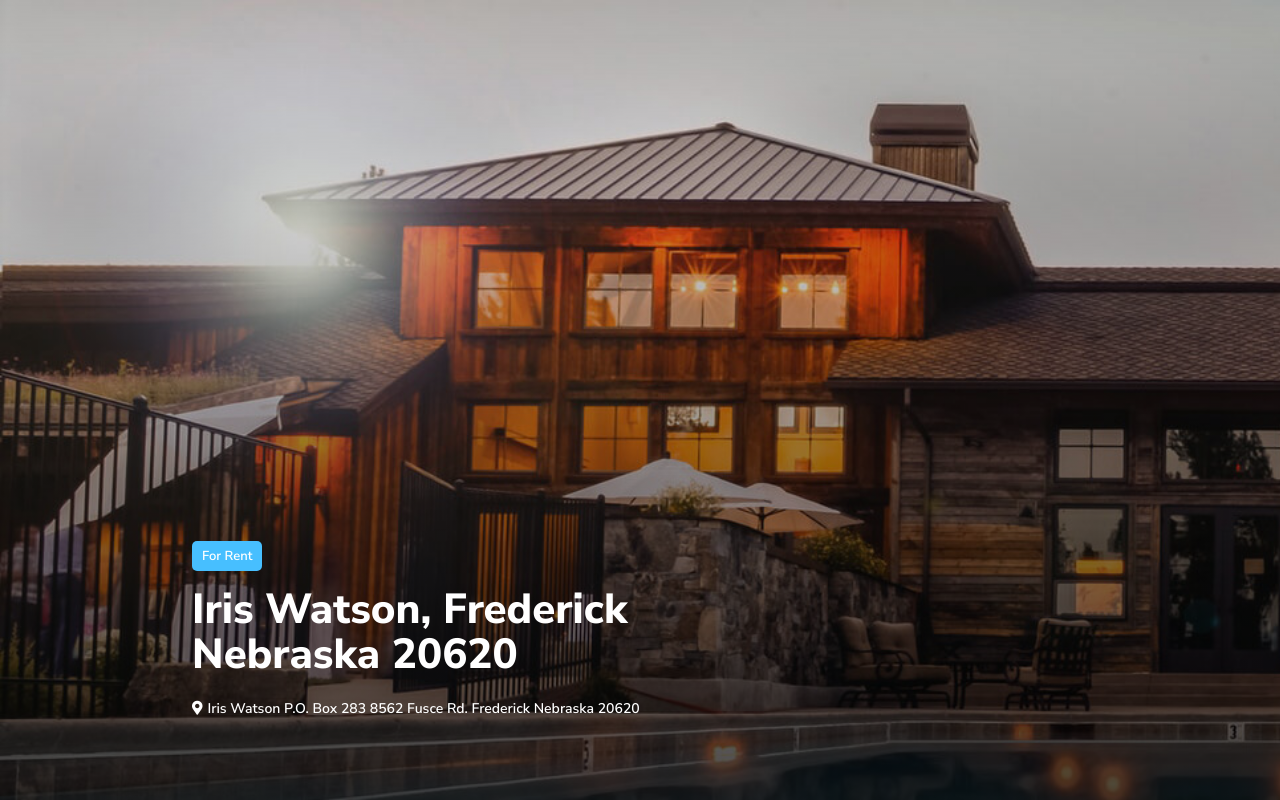
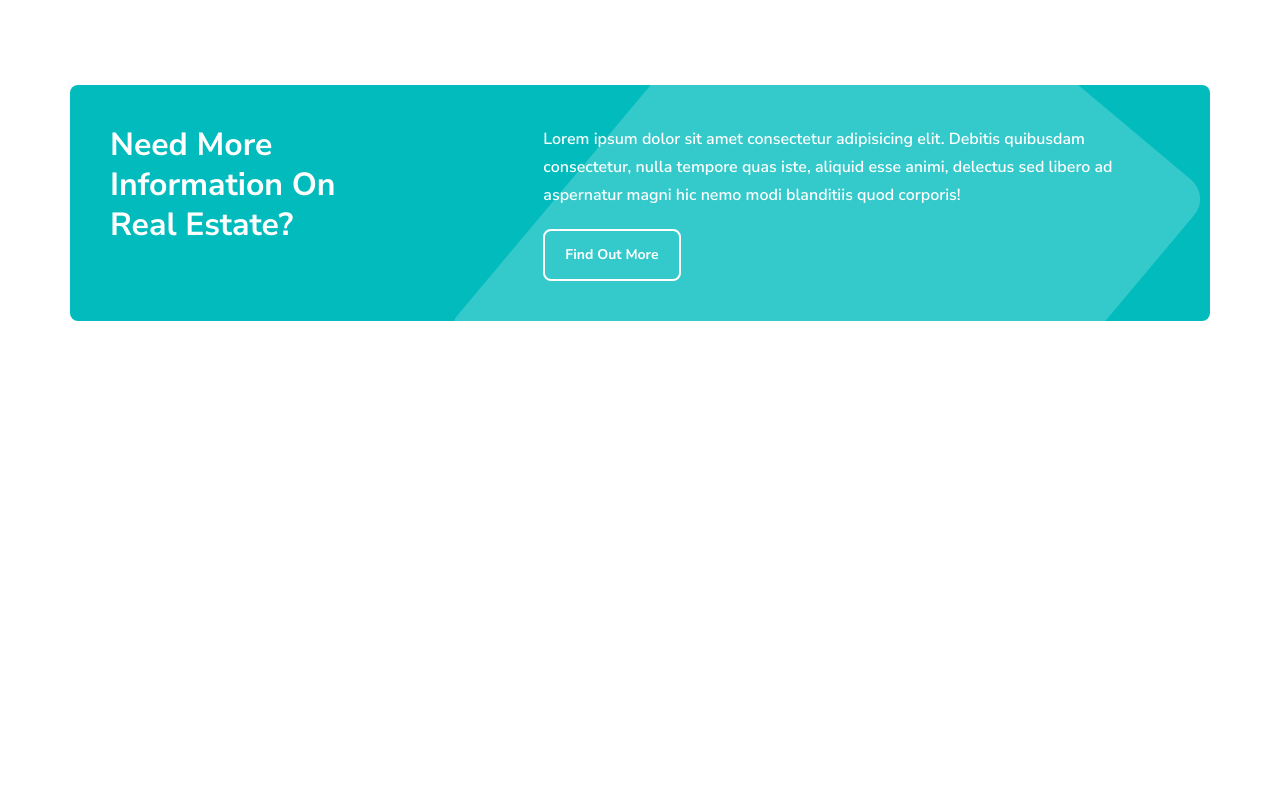
Before and after one commit to nguyenhoaiphong1101/real-estate-project, a React (Create React App) app: page / in a window 1280 px wide. Shown: the top 800 px of the page. Built offline with nearby package versions, Linux system fonts and the light colour scheme.

Commit message:
Done NeedMore

```diff
--- a/src/App.js
+++ b/src/App.js
@@ -6,7 +6,7 @@ import Home from "./pages/Home";
 function App() {
     return (
         <div className="app">
-            <DetailHome />
+            <Home />
         </div>
     );
 }
--- /dev/null
+++ b/src/pages/Home/NeedMore/index.jsx
@@ -0,0 +1,26 @@
+import React from 'react';
+import { Row, Col } from 'antd';
+import './styles.scss'
+
+
+
+function NeedMore(props) {
+    return (
+        <div className="container">
+            <div className="needmore">
+                <Row className="needmore-content">
+                    <Col span={8}>
+                        <h3>Need More Information On Real Estate?</h3>
+                    </Col>
+                    <Col span={16}>
+                        <p>Lorem ipsum dolor sit amet consectetur adipisicing elit. Debitis quibusdam consectetur, nulla tempore quas iste, aliquid esse animi, delectus sed libero ad aspernatur magni hic nemo modi blanditiis quod corporis!</p>
+                        <a className="needmore-content-btn" href="#">Find Out More</a>
+                    </Col>
+                </Row>
+
+            </div>
+        </div>
+    );
+}
+
+export default NeedMore;
--- /dev/null
+++ b/src/pages/Home/NeedMore/styles.scss
@@ -0,0 +1,71 @@
+.container {
+    max-width: 1140px;
+    margin: auto;
+    margin-top: 85px;
+    padding-bottom: 85px;
+}
+.needmore {
+    position: relative;
+    overflow: hidden;
+    background-color: #01bbbc;
+    border-radius: 8px;
+    padding: 40px;
+
+    .needmore-content {
+        align-items: center i !important;
+
+        h3 {
+            color: #fff;
+            margin-bottom: 0;
+            font-size: 32px;
+            line-height: 40px;
+            font-weight: bold;
+            padding-right: 80px;
+        }
+
+        p {
+            color: #fff;
+            font-size: 16px;
+            margin: 0 0 20px;
+            line-height: 28px;
+            padding-left: 80px;
+        }
+
+        .needmore-content-btn {
+            cursor: pointer;
+            display: inline-block;
+            text-align: center;
+            white-space: nowrap;
+            vertical-align: middle;
+            position: relative;
+            color: #fff;
+            line-height: 24px;
+            background-color: transparent;
+            border: 2px solid #fff;
+            font-size: 14px;
+            font-weight: bold;
+            padding: 12px 20px;
+            transition: 0.3s;
+            border-radius: 8px;
+            overflow: hidden;
+            z-index: 1;
+            margin-left: 80px;
+        }
+        .needmore-content-btn:hover {
+            background-color: #fff;
+            color: black;
+        }
+    }
+}
+
+.needmore::before {
+    content: "";
+    width: 600px;
+    height: 500px;
+    position: absolute;
+    left: 40%;
+    top: -70px;
+    transform: rotate(-50deg);
+    background-color: hsla(0, 0%, 100%, 0.2);
+    border-radius: 25px;
+}
--- a/src/pages/Home/index.jsx
+++ b/src/pages/Home/index.jsx
@@ -2,13 +2,15 @@ import React from 'react';
 import Banner from './Banner';
 import Category from './Category';
 import Testimonials from './Testimonials';
+import NeedMore from './NeedMore';
 
 function Home(props) {
     return (
         <div>
             {/* <Banner /> */}
             {/* <Category /> */}
-            <Testimonials />
+            {/* <Testimonials /> */}
+            <NeedMore />
         </div>
     );
 }
```
